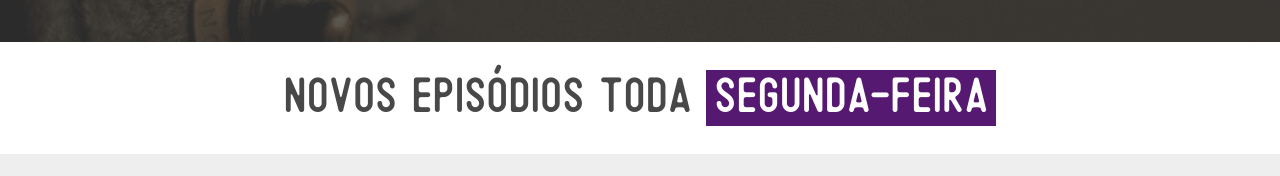
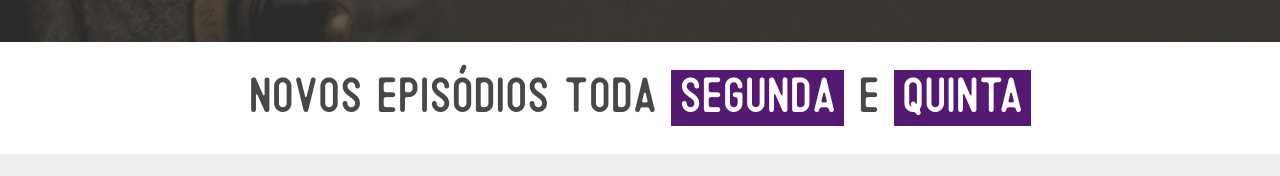
Before and after one commit to femontanha/fechatagpodcast, a Next.js app: page / in a window 1280 px wide. Shown: the part 238-414 px from the top of the page. Built offline with nearby package versions, Linux system fonts and the light colour scheme; no server answers.

Commit message:
New episode 09

```diff
--- a/pages/index.js
+++ b/pages/index.js
@@ -17,20 +17,20 @@ export default function Home() {
       <Video />
       <div className={styles.showInformation}>
         <p className={styles.weekly}>
-          Novos episódios toda <span className={styles.monday}>segunda-feira</span>
+          Novos episódios toda <span className={styles.monday}>segunda</span> e <span className={styles.monday}>quinta</span>
         </p>
       </div>
       <div className={styles.host}>
         <h2 className={styles.hostTitle}>último episódio em vídeo</h2>
         <div className={styles.hostVideo}>
-          <iframe width="560" height="315" src="https://www.youtube.com/embed/TmXf4aR1wx0" title="YouTube video player" frameBorder="0" allow="accelerometer; autoplay; clipboard-write; encrypted-media; gyroscope; picture-in-picture" allowFullScreen></iframe>
+          <iframe width="560" height="315" src="https://www.youtube.com/embed/vUXyf4blmvQ" title="Assistir episódio: Ensinar Tecnologia, Twitch e Suécia com Marco Bruno" frameBorder="0" allow="accelerometer; autoplay; clipboard-write; encrypted-media; gyroscope; picture-in-picture" allowFullScreen></iframe>
         </div>
 
         <h2 className={styles.hostTitle}>último episódio em áudio</h2>
         <div className={styles.player}>
-          <img src="https://d3t3ozftmdmh3i.cloudfront.net/production/podcast_uploaded_episode/13565104/13565104-1620617059102-b88ec29a0282a.jpg" alt="Gabriel Froes" />
+          <img src="https://d3t3ozftmdmh3i.cloudfront.net/production/podcast_uploaded_episode/13565104/13565104-1620927379866-678b6cf4fc3a9.jpg" alt="Marco Bruno" />
           <AudioPlayer
-            src="https://anchor.fm/s/51734b40/podcast/play/33184550/https%3A%2F%2Fd3ctxlq1ktw2nl.cloudfront.net%2Fstaging%2F2021-4-10%2F93d1bc6f-6202-eb04-26c2-c54353b3d4b1.mp3"
+            src="https://anchor.fm/s/51734b40/podcast/play/33430672/https%3A%2F%2Fd3ctxlq1ktw2nl.cloudfront.net%2Fstaging%2F2021-4-13%2F4205c0ea-e13c-2803-bec7-9ab1e639c470.mp3"
             showFilledVolume
             customAdditionalControls={[]}
           />
```
